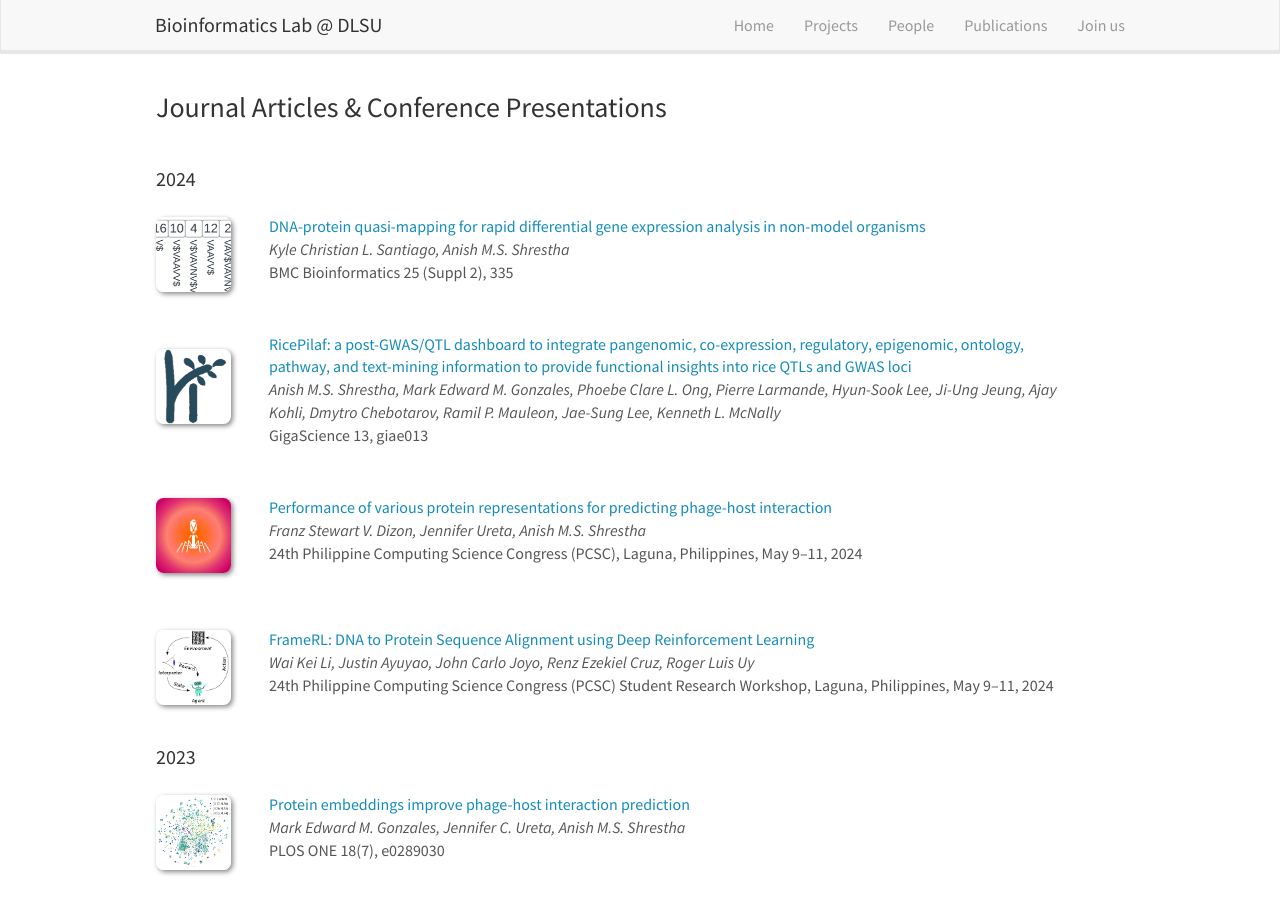
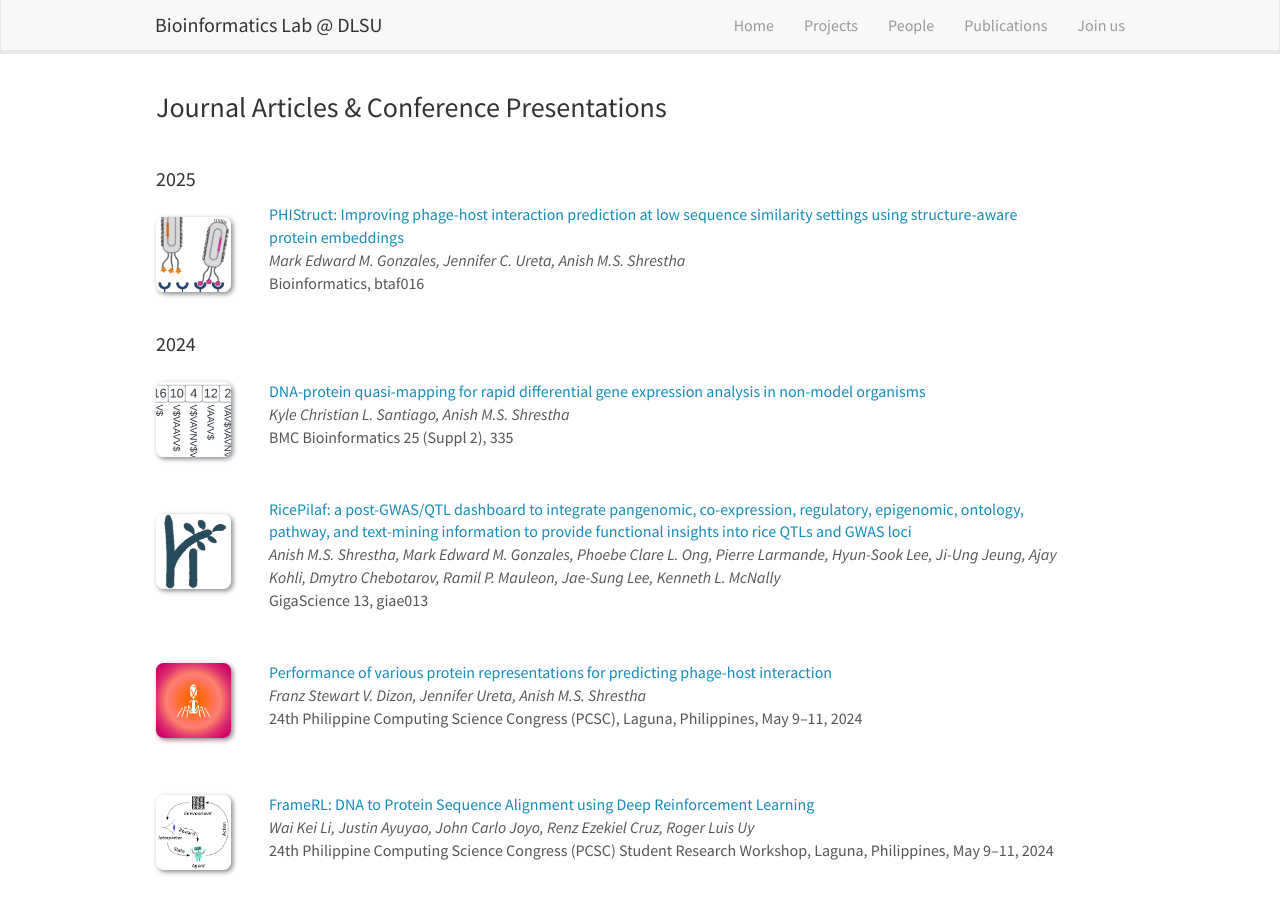
Before and after one commit to bioinfodlsu/bioinfodlsu.github.io, a Jekyll site: the page built from _pages/publications.md, in a window 1280 px wide and 900 px high. Built offline with Jekyll 4.4.1, drawn with Linux system fonts in a browser that asks for light colours; nearby versions of some CDN libraries.

Commit message:
Add PHIStruct publication in Bioinformatics

```diff
--- a/_data/publist.yml
+++ b/_data/publist.yml
@@ -7,6 +7,16 @@
 #    display: arXiv:2205.10346 (2022)
 #  highlight: 1
 #  year: 2022
+- title: "PHIStruct: Improving phage-host interaction prediction at low sequence similarity settings using structure-aware protein embeddings"
+  image: phistruct.PNG
+  description:
+  authors: Mark Edward M. Gonzales, Jennifer C. Ureta, Anish M.S. Shrestha
+  link:
+    url: https://doi.org/10.1093/bioinformatics/btaf016
+    display: Bioinformatics, btaf016
+  highlight: 0
+  year: 2025
+
 - title: "DNA-protein quasi-mapping for rapid differential gene expression analysis in non-model organisms"
   image: alignment.png
   description:
```
Also changed, not shown: images/pubpic/phistruct.PNG (added).
